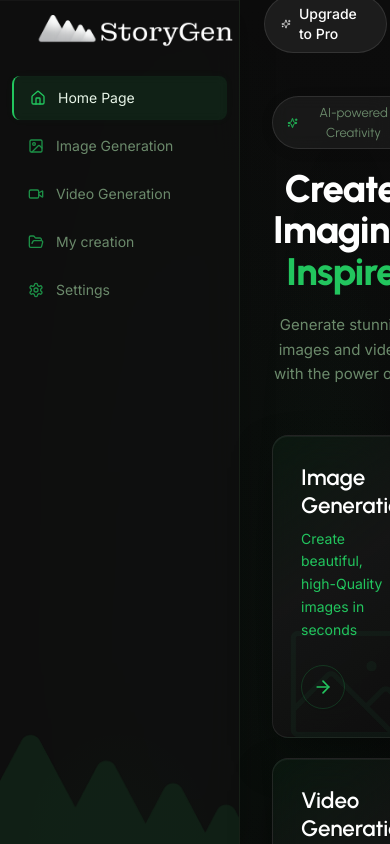
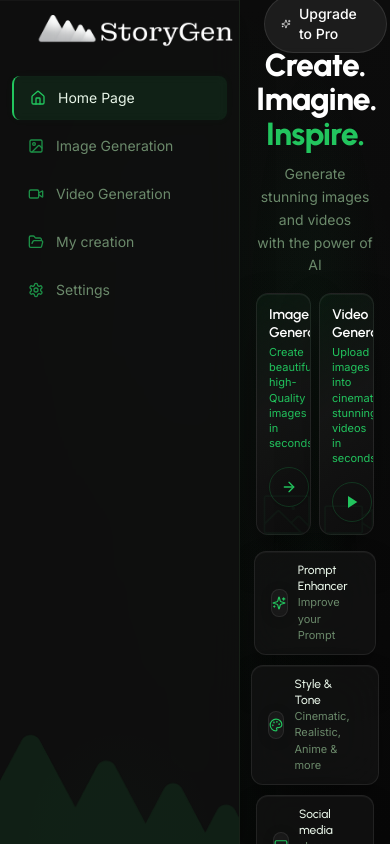
Before and after one commit to manovfx1/storygen, a Next.js app: page /dashboard in a window 390 px wide. Shown: the top 844 px of the page. Built offline with nearby package versions, Linux system fonts and the light colour scheme.

Commit message:
Update homepage layout

```diff
--- /dev/null
+++ b/src/app/dashboard/layout.tsx
@@ -0,0 +1,26 @@
+"use client";
+
+import { useEffect } from "react";
+
+export default function DashboardHomeLayout({
+  children,
+}: {
+  children: React.ReactNode;
+}) {
+  useEffect(() => {
+    const html = document.documentElement;
+    const body = document.body;
+    const previousHtmlOverflow = html.style.overflow;
+    const previousBodyOverflow = body.style.overflow;
+
+    html.style.overflow = "hidden";
+    body.style.overflow = "hidden";
+
+    return () => {
+      html.style.overflow = previousHtmlOverflow;
+      body.style.overflow = previousBodyOverflow;
+    };
+  }, []);
+
+  return children;
+}
--- a/src/app/dashboard/page.tsx
+++ b/src/app/dashboard/page.tsx
@@ -9,7 +9,7 @@
   children: React.ReactNode;
 }) {
   return (
-    <div className="flex h-11 w-11 items-center justify-center rounded-full border border-accent/20 bg-accent/12 shadow-sm transition-colors group-hover:bg-accent/20">
+    <div className="flex h-10 w-10 items-center justify-center rounded-full border border-accent/20 bg-accent/12 shadow-sm transition-colors group-hover:bg-accent/20">
       {children}
     </div>
   );
@@ -27,58 +27,53 @@
     "brightness(0) saturate(100%) invert(58%) sepia(69%) saturate(456%) hue-rotate(93deg) brightness(95%) contrast(92%)",
 };
 
-const imageCardIconClass =
-  "pointer-events-none h-40 w-40 object-contain object-right-bottom sm:h-44 sm:w-44";
-
-const videoCardIconClass =
-  "pointer-events-none h-40 w-40 object-contain object-right-bottom sm:h-44 sm:w-44";
+const cardIconClass =
+  "pointer-events-none h-32 w-32 object-contain object-right-bottom sm:h-36 sm:w-36";
 
 export default function DashboardPage() {
   return (
-    <DashboardLayout>
-      <div className="flex min-h-[calc(100vh-3rem)] flex-col items-center px-8 pb-16 pt-12 md:pt-16 lg:pt-20">
-        {/* Hero */}
-        <div className="animate-fade-in mb-12 text-center md:mb-14 lg:mb-16">
-          <span className="mb-5 inline-flex items-center gap-1.5 rounded-full border border-white/10 px-3.5 py-1.5 font-urbanist text-[13px] text-text-muted glass-chip">
+    <DashboardLayout lockViewport>
+      <div className="flex h-full min-h-0 flex-col items-center justify-center overflow-hidden px-4 py-3 sm:px-6 lg:px-8">
+        <div className="animate-fade-in mb-4 w-full max-w-[960px] text-center sm:mb-5">
+          <span className="mb-3 inline-flex items-center gap-1.5 rounded-full border border-white/10 px-3 py-1 font-urbanist text-xs text-text-muted glass-chip sm:text-[13px]">
             <Sparkles className="h-3.5 w-3.5 text-accent" />
             AI-powered Creativity
           </span>
-          <h1 className="mb-5 font-urbanist text-[2.4rem] font-extrabold leading-[1.08] tracking-tight text-white sm:text-[3.15rem] lg:text-[4rem]">
+          <h1 className="mb-3 font-urbanist text-[2rem] font-extrabold leading-[1.08] tracking-tight text-white sm:text-[2.75rem] lg:text-[3.25rem]">
             Create. Imagine.
             <br />
             <span className="text-accent">Inspire.</span>
           </h1>
-          <p className="mx-auto max-w-md font-inter text-[0.9375rem] leading-relaxed text-text-muted md:text-[1.0625rem]">
+          <p className="mx-auto max-w-md font-inter text-sm leading-relaxed text-text-muted sm:text-[0.9375rem]">
             Generate stunning images and videos
             <br />
             with the power of AI
           </p>
         </div>
 
-        {/* Feature cards */}
-        <div className="mb-12 grid w-full max-w-[960px] grid-cols-1 gap-5 sm:grid-cols-2 sm:gap-6 md:mb-14">
+        <div className="mb-4 grid w-full max-w-[960px] shrink-0 grid-cols-2 gap-2 sm:gap-4">
           <Link
             href="/image-generation"
-            className="group relative min-h-[200px] overflow-hidden rounded-2xl glass-feature-card transition-all duration-300 hover:border-accent/20"
+            className="group relative min-h-[120px] overflow-hidden rounded-xl glass-feature-card transition-all duration-300 hover:border-accent/20 sm:min-h-[160px] sm:rounded-2xl"
           >
             <Image
               src="/images/photo-frame.png"
               alt=""
               width={160}
               height={160}
-              className={imageCardIconClass}
+              className={cardIconClass}
               style={{ ...cardIconPosition, ...cardIconFilter }}
             />
-            <div className="relative flex min-h-[200px] flex-col p-7">
-              <h3 className="font-urbanist text-[1.4rem] font-semibold leading-tight text-white">
+            <div className="relative flex min-h-[120px] flex-col p-3 sm:min-h-[160px] sm:p-6">
+              <h3 className="font-urbanist text-sm font-semibold leading-tight text-white sm:text-[1.35rem]">
                 Image Generation
               </h3>
-              <p className="mt-2 max-w-[240px] font-inter text-sm leading-relaxed text-accent">
+              <p className="mt-1 max-w-[240px] font-inter text-[11px] leading-snug text-accent sm:mt-1.5 sm:text-sm sm:leading-relaxed">
                 Create beautiful, high-Quality images in seconds
               </p>
-              <div className="mt-auto pt-6">
+              <div className="mt-auto pt-4">
                 <FeatureCardButton>
-                  <ArrowRight className="h-5 w-5 text-accent" strokeWidth={2} />
+                  <ArrowRight className="h-4 w-4 text-accent" strokeWidth={2} />
                 </FeatureCardButton>
               </div>
             </div>
@@ -86,34 +81,33 @@
 
           <Link
             href="/video-generation"
-            className="group relative min-h-[200px] overflow-hidden rounded-2xl glass-feature-card transition-all duration-300 hover:border-accent/20"
+            className="group relative min-h-[120px] overflow-hidden rounded-xl glass-feature-card transition-all duration-300 hover:border-accent/20 sm:min-h-[160px] sm:rounded-2xl"
           >
             <Image
               src="/images/camera-video.png"
               alt=""
               width={160}
               height={160}
-              className={videoCardIconClass}
+              className={cardIconClass}
               style={{ ...cardIconPosition, ...cardIconFilter }}
             />
-            <div className="relative flex min-h-[200px] flex-col p-7">
-              <h3 className="font-urbanist text-[1.4rem] font-semibold leading-tight text-white">
+            <div className="relative flex min-h-[120px] flex-col p-3 sm:min-h-[160px] sm:p-6">
+              <h3 className="font-urbanist text-sm font-semibold leading-tight text-white sm:text-[1.35rem]">
                 Video Generation
               </h3>
-              <p className="mt-2 max-w-[240px] font-inter text-sm leading-relaxed text-accent">
+              <p className="mt-1 max-w-[240px] font-inter text-[11px] leading-snug text-accent sm:mt-1.5 sm:text-sm sm:leading-relaxed">
                 Upload images into cinematic stunning videos in seconds
               </p>
-              <div className="mt-auto pt-6">
+              <div className="mt-auto pt-4">
                 <FeatureCardButton>
-                  <Play className="h-5 w-5 fill-accent text-accent" strokeWidth={0} />
+                  <Play className="h-4 w-4 fill-accent text-accent" strokeWidth={0} />
                 </FeatureCardButton>
               </div>
             </div>
           </Link>
         </div>
 
-        {/* Feature pills */}
-        <div className="flex flex-wrap justify-center gap-4">
+        <div className="flex w-full max-w-[960px] shrink-0 flex-wrap justify-center gap-2.5 sm:gap-3">
           {[
             { icon: Sparkles, label: "Prompt Enhancer", sub: "Improve your Prompt" },
             {
@@ -125,14 +119,16 @@
           ].map(({ icon: Icon, label, sub }) => (
             <div
               key={label}
-              className="flex items-center gap-3 rounded-xl px-5 py-3.5 glass-card"
+              className="flex items-center gap-2.5 rounded-xl px-4 py-2.5 glass-card sm:gap-3 sm:px-5 sm:py-3"
             >
-              <div className="flex h-8 w-8 items-center justify-center rounded-lg glass-chip">
-                <Icon className="h-4 w-4 text-accent" />
+              <div className="flex h-7 w-7 items-center justify-center rounded-lg glass-chip sm:h-8 sm:w-8">
+                <Icon className="h-3.5 w-3.5 text-accent sm:h-4 sm:w-4" />
               </div>
               <div>
-                <p className="font-urbanist text-sm font-medium text-text">{label}</p>
-                <p className="font-inter text-xs text-text-muted">{sub}</p>
+                <p className="font-urbanist text-xs font-medium text-text sm:text-sm">
+                  {label}
+                </p>
+                <p className="font-inter text-[11px] text-text-muted sm:text-xs">{sub}</p>
               </div>
             </div>
           ))}
```
